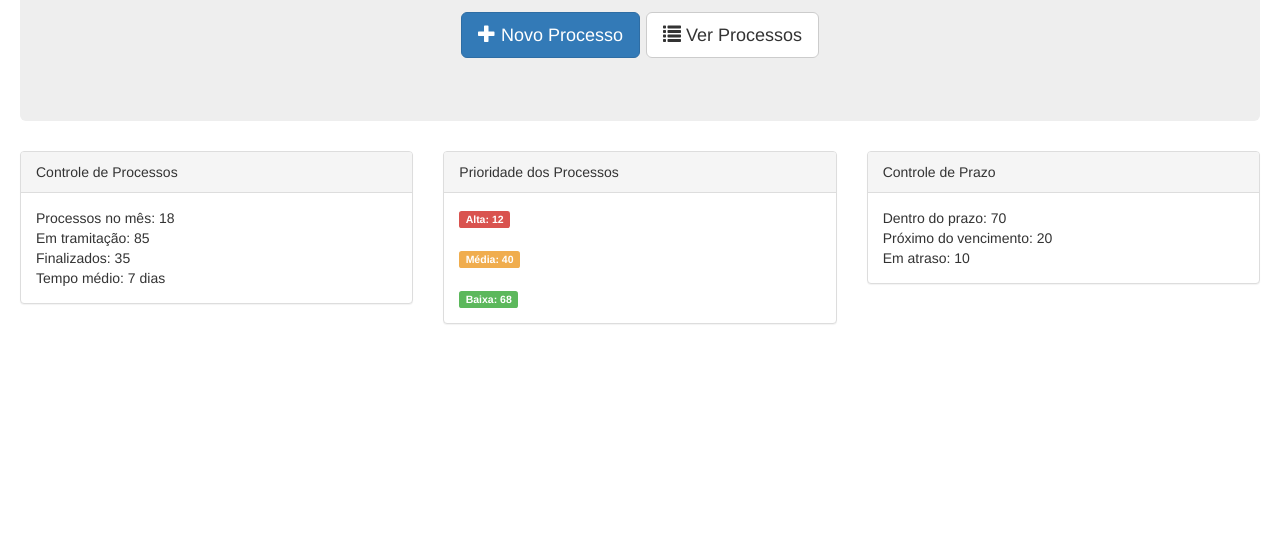
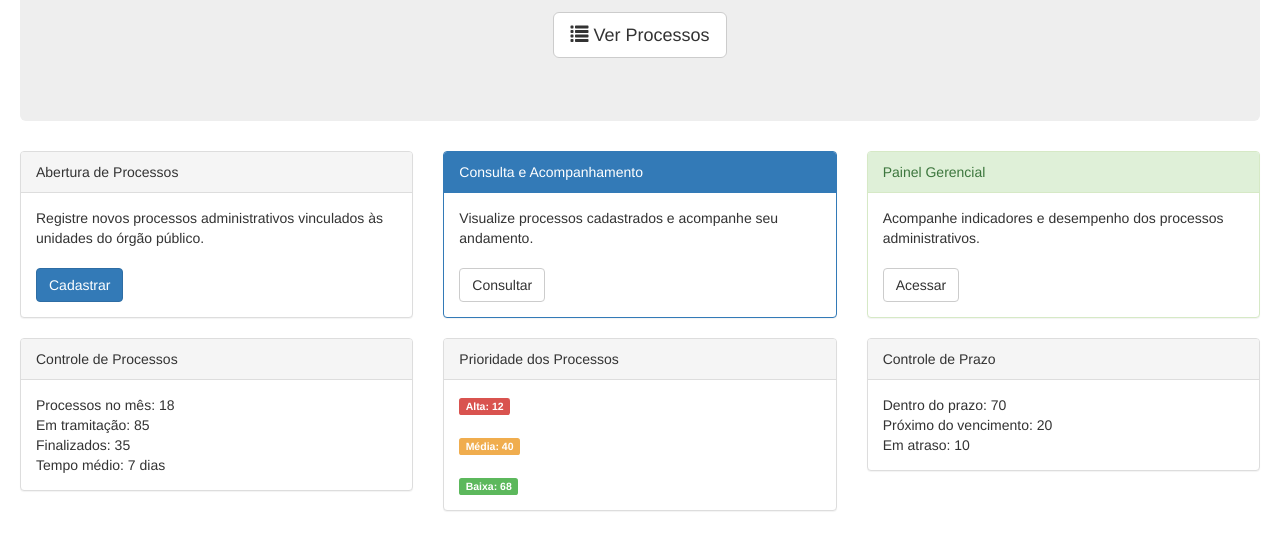
Before and after one commit to daianebadilhocortez/ProjetoBootstrap_2026-1, a plain HTML site: page index.html in a window 1280 px wide. Shown: the part 372-922 px from the top of the page. Before the commit the page ends 800 px from the top, so only its background shows below. Drawn offline with nearby package versions, Linux system fonts and the light colour scheme.

Commit message:
Refactor HTML structure for process management

```diff
--- a/index.html
+++ b/index.html
@@ -50,15 +50,49 @@ Controle completo dos processos administrativos, incluindo acompanhamento de pra
                 definição de prioridades e monitoramento das etapas de tramitação.
             </p>
             <p>
-<a href="cadastro.html" class="btn btn-primary btn-lg">
-<span class="glyphicon glyphicon-plus"></span> Novo Processo
-</a>
                 <a href="listagem.html" class="btn btn-default btn-lg">
                     <span class="glyphicon glyphicon-list"></span> Ver Processos
                 </a>
             </p>
         </div>
     </div>
+</div>
+
+<div class="row">
+
+<div class="col-md-4">
+<div class="panel panel-default">
+<div class="panel-heading">Abertura de Processos</div>
+<div class="panel-body">
+Registre novos processos administrativos vinculados às unidades do órgão público.
+<br><br>
+<a href="cadastro.html" class="btn btn-primary">Cadastrar</a>
+</div>
+</div>
+</div>
+
+<div class="col-md-4">
+<div class="panel panel-primary">
+<div class="panel-heading">Consulta e Acompanhamento</div>
+<div class="panel-body">
+Visualize processos cadastrados e acompanhe seu andamento.
+<br><br>
+<a href="listagem.html" class="btn btn-default">Consultar</a>
+</div>
+</div>
+</div>
+
+<div class="col-md-4">
+<div class="panel panel-success">
+<div class="panel-heading">Painel Gerencial</div>
+<div class="panel-body">
+Acompanhe indicadores e desempenho dos processos administrativos.
+<br><br>
+<a href="dashboard.html" class="btn btn-default">Acessar</a>
+</div>
+</div>
+</div>
+
 </div>
 
 <div class="row">
```
Lines whose indentation alone changed are shown as unchanged.
